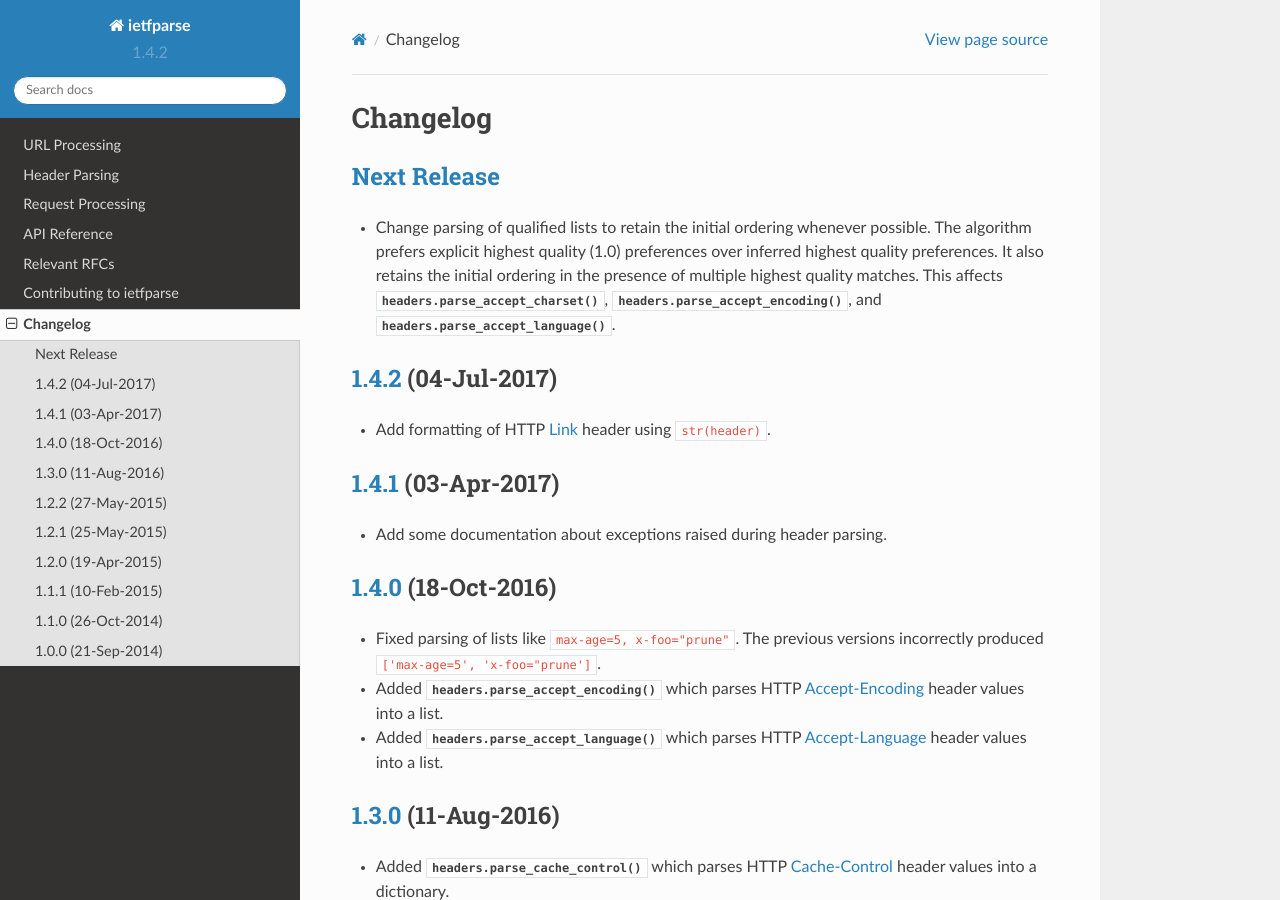
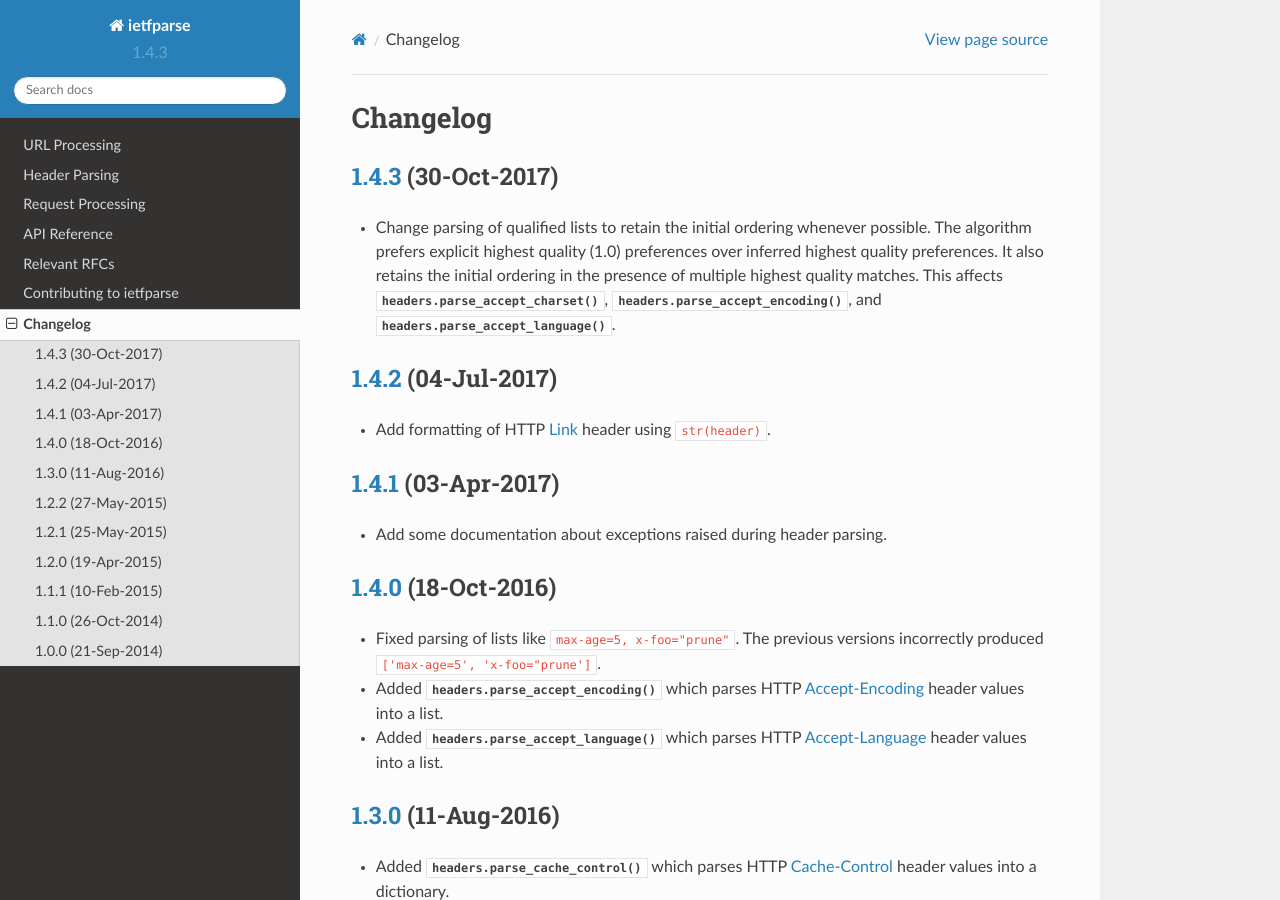
Before and after one commit to dave-shawley/ietfparse, a Sphinx documentation site: the page built from docs/changelog.rst, in a window 1280 px wide and 900 px high. Built offline with Sphinx 7.4.7 and the Read the Docs theme 2.0.0, drawn with Linux system fonts in a browser that asks for light colours.

Commit message:
Metadata updates for 1.4.3.

```diff
--- a/docs/changelog.rst
+++ b/docs/changelog.rst
@@ -3,8 +3,8 @@ Changelog
 
 .. py:currentmodule:: ietfparse
 
-`Next Release`_
----------------
+`1.4.3`_ (30-Oct-2017)
+----------------------
 - Change parsing of qualified lists to retain the initial ordering whenever
   possible.  The algorithm prefers explicit highest quality (1.0) preferences
   over inferred highest quality preferences.  It also retains the initial
@@ -99,4 +99,5 @@ Changelog
 .. _1.4.0: https://github.com/dave-shawley/ietfparse/compare/1.3.0...1.4.0
 .. _1.4.1: https://github.com/dave-shawley/ietfparse/compare/1.4.0...1.4.1
 .. _1.4.2: https://github.com/dave-shawley/ietfparse/compare/1.4.1...1.4.2
-.. _Next Release: https://github.com/dave-shawley/ietfparse/compare/1.4.2...head
+.. _1.4.3: https://github.com/dave-shawley/ietfparse/compare/1.4.2...1.4.3
+.. _Next Release: https://github.com/dave-shawley/ietfparse/compare/1.4.3...head
--- a/ietfparse/__init__.py
+++ b/ietfparse/__init__.py
@@ -1,2 +1,2 @@
-version_info = (1, 4, 2)
+version_info = (1, 4, 3)
 version = '.'.join(str(x) for x in version_info)
```
